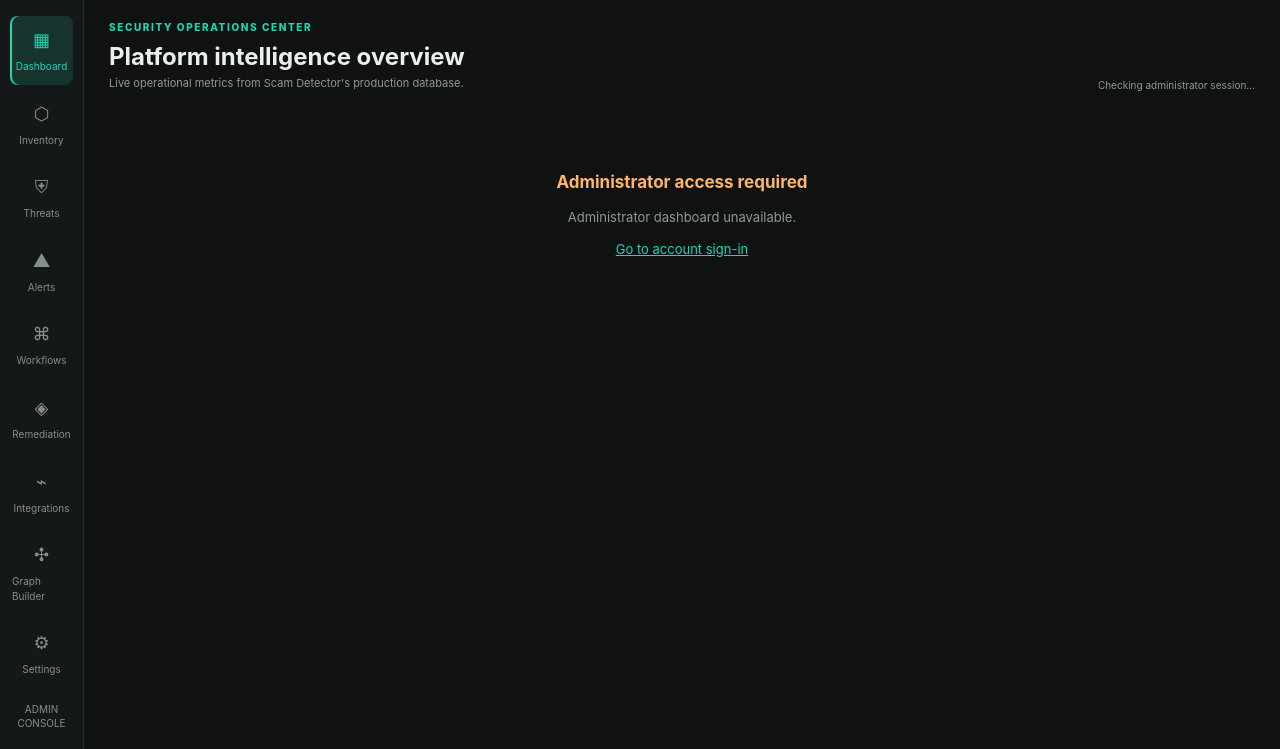
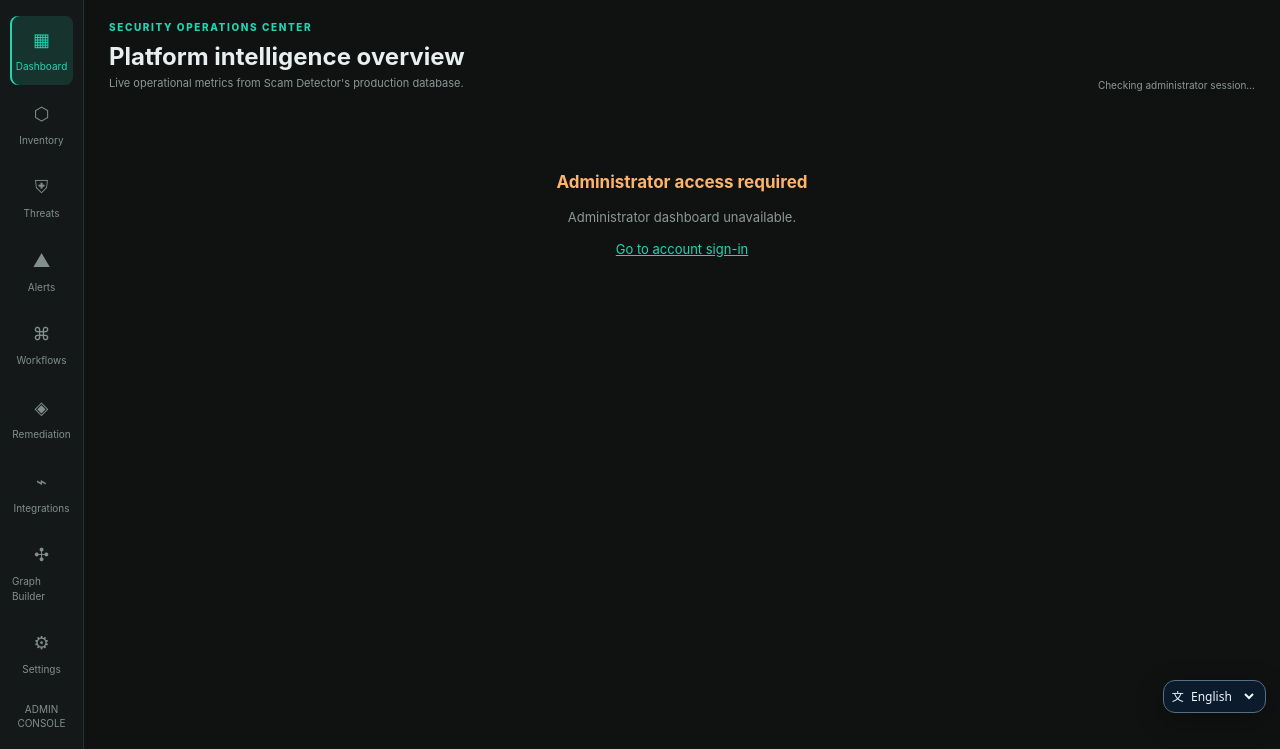
Before and after one commit to mr-tirrion-toronto/Sdetector-, a website: page public/admin.html in a window 1280 px wide. Shown: the part 73-822 px from the top of the page. Drawn offline with Linux system fonts and the light colour scheme; no server answers.

Commit message:
Enable site-wide English and Swahili language selector

```diff
--- a/public/admin.html
+++ b/public/admin.html
@@ -108,5 +108,7 @@ function render(data){
 async function load(){ $("loading").classList.remove("hidden");$("loading").textContent="Authenticating administrator and loading platform telemetry…";$("denied").classList.add("hidden");try{const response=await fetch("/api/admin/overview",{headers:{Accept:"application/json"},cache:"no-store",credentials:"same-origin"});const body=await response.json().catch(()=>({}));if(response.status===401){showDenied("Your session is missing or expired. Sign in with the account assigned the administrator role.");return}if(response.status===403){showDenied("This account is signed in but does not have the administrator role. Ask the project owner to grant access after verifying your identity.");return}if(!response.ok)throw new Error(body.error||"Administrator dashboard unavailable.");render(body)}catch(error){showDenied(error instanceof Error?error.message:"Could not load administrator dashboard.")}}
 $("refresh").addEventListener("click",load);$("range").addEventListener("change",()=>{if(payload)render(payload)});$("logout").addEventListener("click",async()=>{try{await fetch("/api/auth/logout",{method:"POST",headers:{"content-type":"application/json"},credentials:"same-origin"})}finally{location.href="/account.html"}});load();
 </script>
+
+<script src="/language.js" defer></script>
 </body>
 </html>
```
